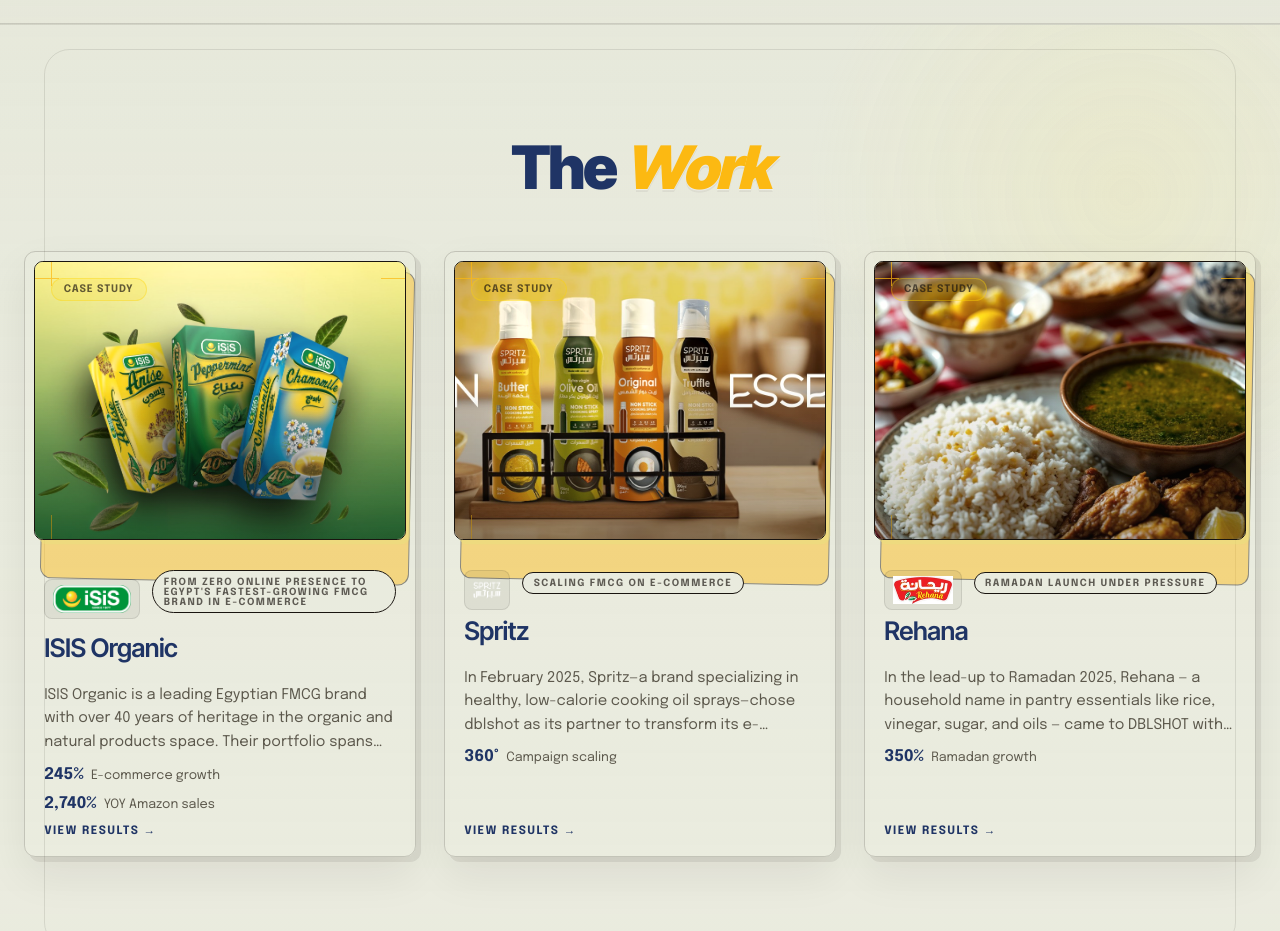
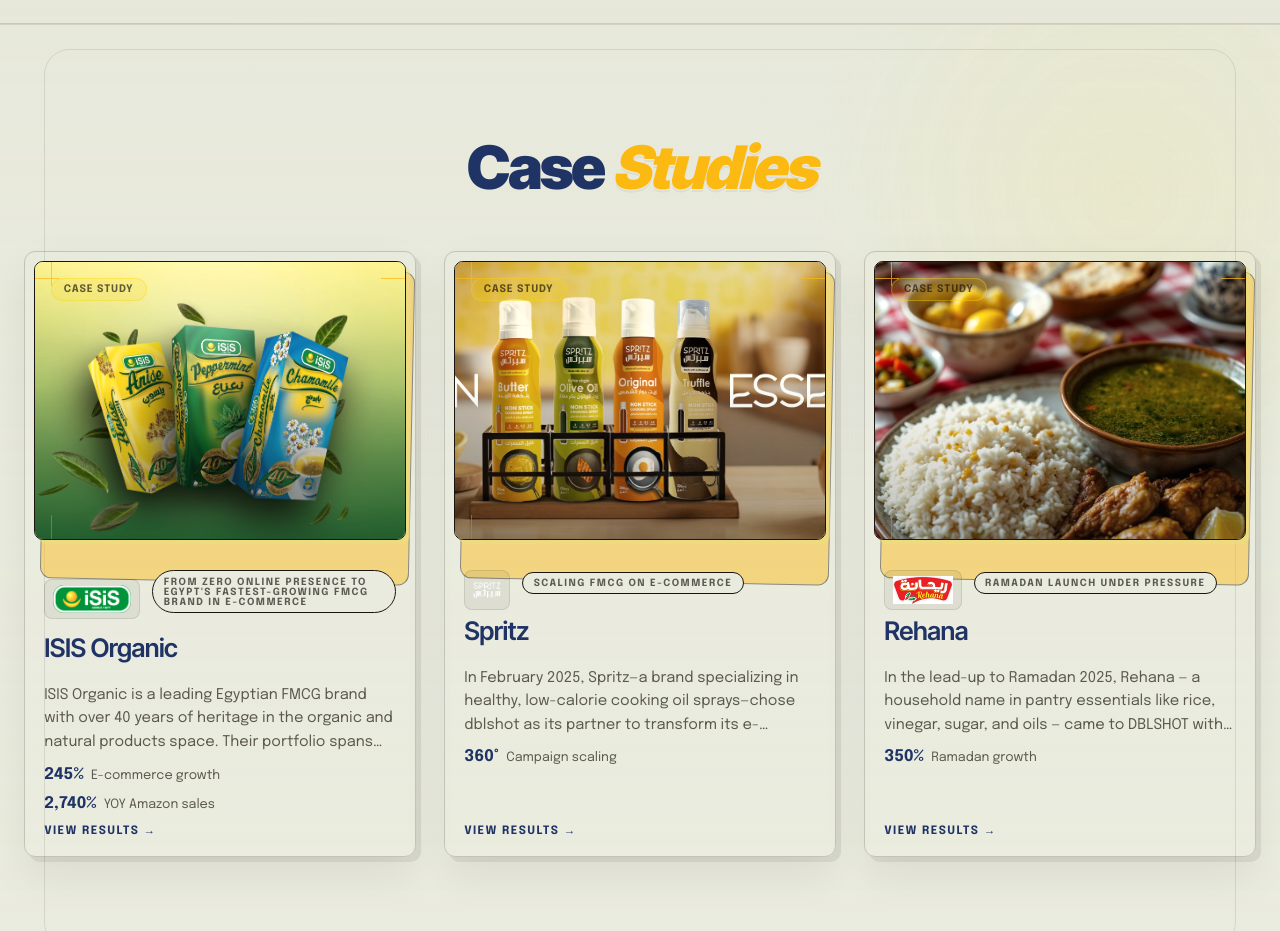
Before and after one commit to Aliii3/dblnew, a Next.js app: page /deep-impact in a window 1280 px wide. Shown: the part 1200-2131 px from the top of the page. Built offline with nearby package versions, Linux system fonts and the light colour scheme.

Commit message:
Rename "The Work" section heading to "Case Studies"
Updated on both the homepage and Deep Impact page, since it's the same
section reused in both places — avoids confusion with the separate
"Deep Impact" nav item/page.

```diff
--- a/src/app/deep-impact/page.tsx
+++ b/src/app/deep-impact/page.tsx
@@ -62,7 +62,7 @@
       <section className="section">
         <div className="container">
           <SectionHeading center>
-            The <span className="text-gold">Work</span>
+            Case <span className="text-gold">Studies</span>
           </SectionHeading>
           <div className="blogs-grid reveal-stagger">
             {studies.map((study) => (
--- a/src/components/home/HomePage.tsx
+++ b/src/components/home/HomePage.tsx
@@ -273,7 +273,7 @@
       <section className="section" id="work">
         <div className="container">
           <SectionHeading center>
-            The <span className="text-gold">Work</span>
+            Case <span className="text-gold">Studies</span>
           </SectionHeading>
           <div className="blogs-grid reveal-stagger">
             {workStudies.map((study) => (
```
